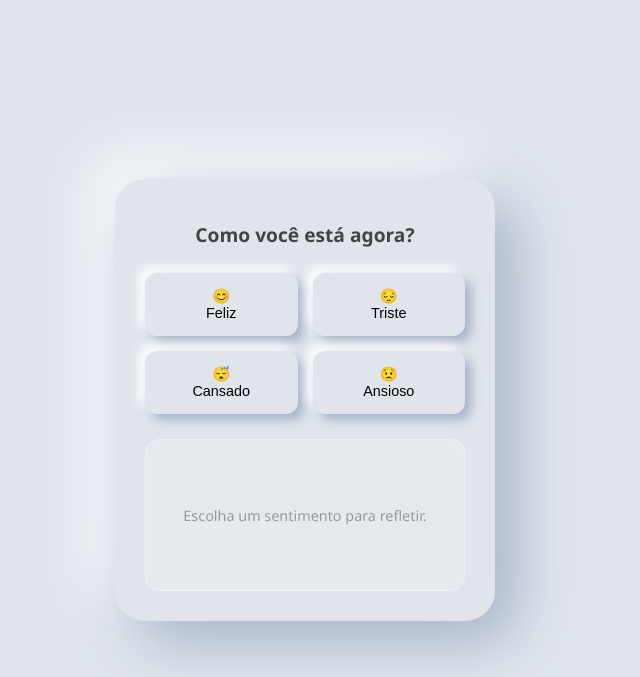
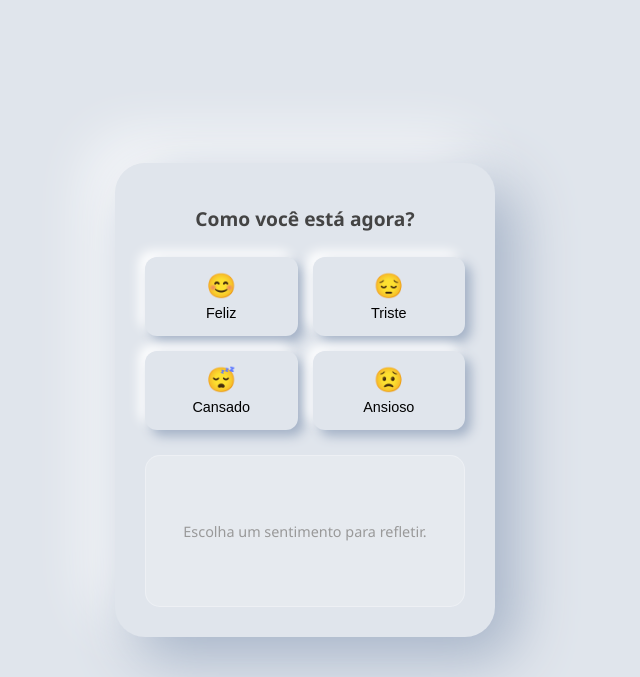
Before and after one commit to lluminus/mood_site, a Flask app: page / in a window 1280 px wide. Shown: the top 677 px of the page, without its empty margins (335-975 px from the left). Run offline with Flask 3, Linux system fonts and the light colour scheme.

Commit message:
atualizacao de botoes

```diff
--- a/static/style.css
+++ b/static/style.css
@@ -79,3 +79,14 @@ button:active {
     color: #666;
     margin-top: 10px;
 }
+/* Cores suaves ao passar o mouse ou clicar */
+button[value="feliz"]:active, button[value="feliz"]:hover { color: #28a745; }
+button[value="triste"]:active, button[value="triste"]:hover { color: #17a2b8; }
+button[value="cansado"]:active, button[value="cansado"]:hover { color: #ffc107; }
+button[value="ansioso"]:active, button[value="ansioso"]:hover { color: #dc3545; }
+
+/* Ajuste para os emojis ficarem maiores */
+button span {
+    font-size: 1.5rem;
+    margin-bottom: 5px;
+}
```
